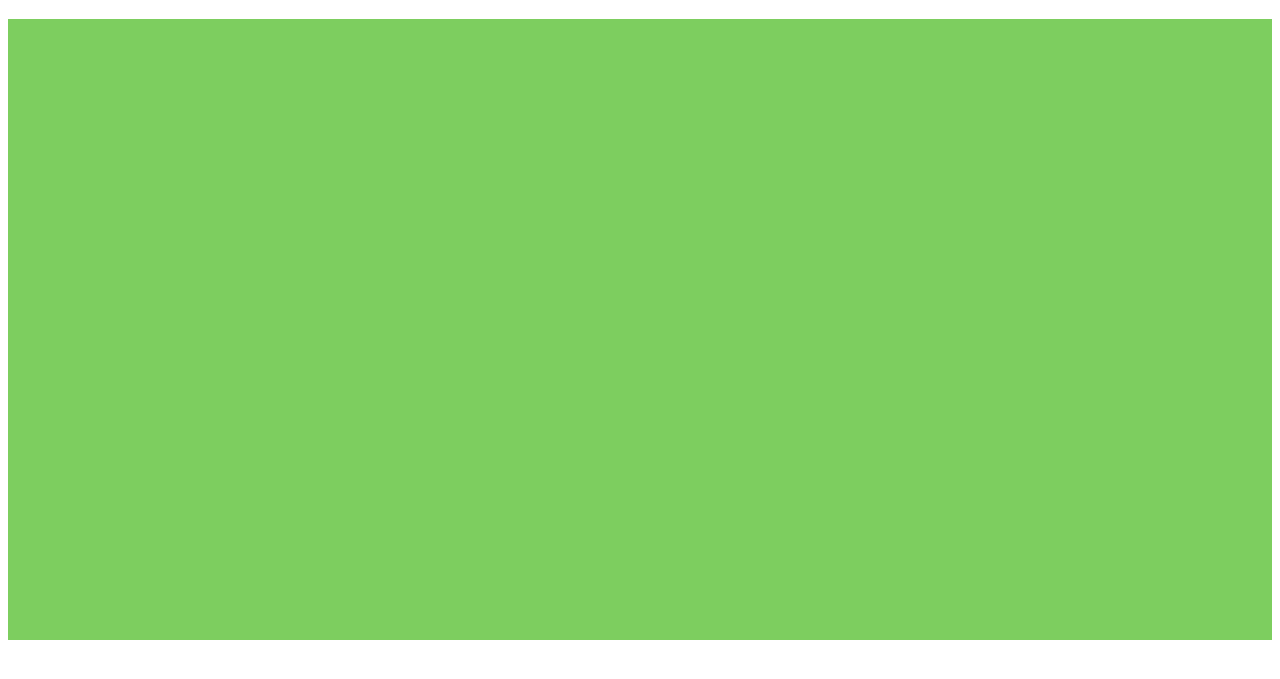
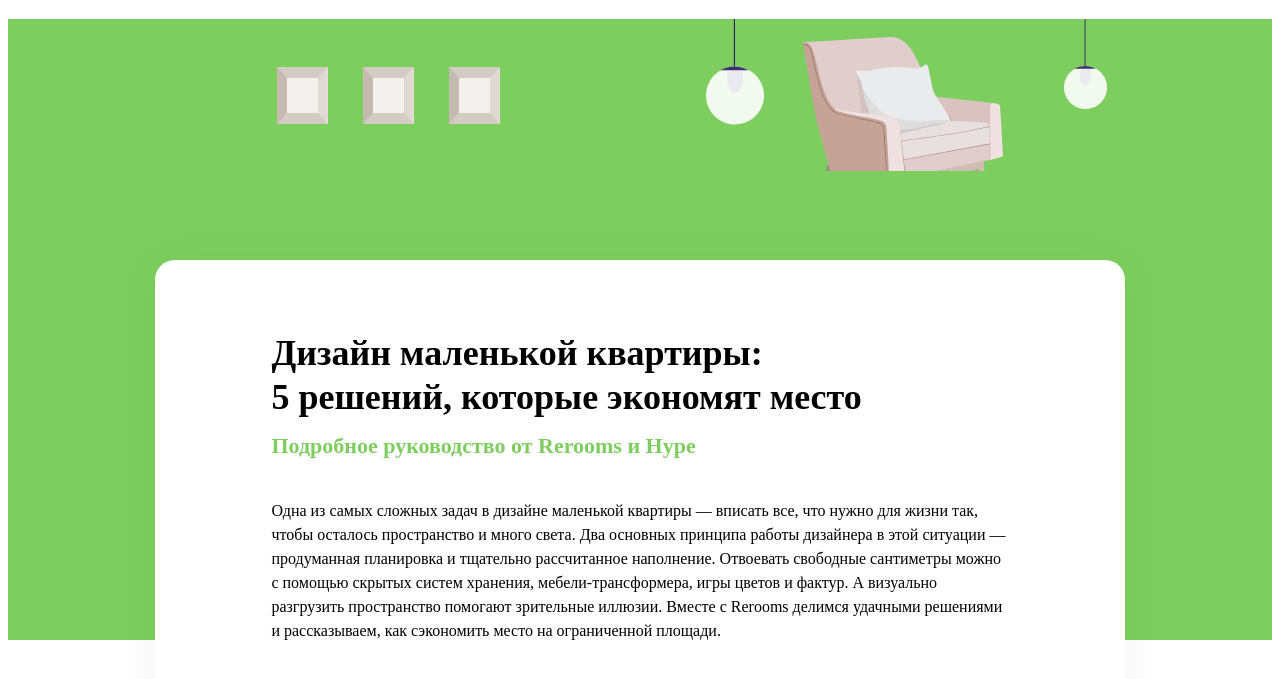
Before and after one commit to Konovaly4/hype, a website built with webpack: page src/index.html in a window 1280 px wide. Shown: the part 63-742 px from the top of the page. Built offline with nearby package versions, Linux system fonts and the light colour scheme.

Commit message:
temporary commit: main features in header and main section are ready but need to fix some bugs

```diff
--- /dev/null
+++ b/src/blocks/main/__annotation-description/main__annotation-description.scss
@@ -0,0 +1,14 @@
+@use '../../constants/colors.scss';
+@use '../../constants/fonts.scss';
+
+.main__annotation-description {
+  width: 76%;
+  text-align: left;
+  margin: 0 0 86px 0;
+  font-family: Montserrat;
+  font-style: normal;
+  font-weight: normal;
+  font-size: 16px;
+  line-height: 150%;
+  color: colors.$black;
+}
--- /dev/null
+++ b/src/blocks/main/__annotation-subtitle/main__annotation-subtitle.scss
@@ -0,0 +1,14 @@
+@use '../../constants/colors.scss';
+@use '../../constants/fonts.scss';
+
+.main__annotation-subtitle {
+  width: 76%;
+  text-align: left;
+  margin: 0 0 39px 0;
+  font-family: Montserrat;
+  font-style: normal;
+  font-weight: 600;
+  font-size: 22px;
+  line-height: 121.5%;
+  color: colors.$green;
+}
--- /dev/null
+++ b/src/blocks/main/__annotation-title/main__annotation-title.scss
@@ -0,0 +1,15 @@
+@use '../../constants/colors.scss';
+@use '../../constants/fonts.scss';
+
+.main__annotation-title {
+  width: 76%;
+  margin: 72px 0 14px;
+  padding: 0;
+  text-align: left;
+  font-family: 'Montserrat';
+  font-style: normal;
+  font-weight: bold;
+  font-size: 36px;
+  line-height: 121.5%;
+  color: colors.$black;
+}
--- /dev/null
+++ b/src/blocks/main/__annotation/main__annotation.scss
@@ -0,0 +1,20 @@
+@use '../../constants/colors.scss';
+@use '../__annotation-title/main__annotation-title.scss';
+@use '../__annotation-subtitle/main__annotation-subtitle.scss';
+@use '../__annotation-description/main__annotation-description.scss';
+
+.main__annotation {
+  width: 100%;
+  max-width: 970px;
+  margin: 0 auto;
+  padding: 0;
+  background-color: colors.$white;
+  border-radius: 20px;
+  box-shadow: 0px 4px 40px rgba(0, 0, 0, 0.05);
+  display: flex;
+  flex-direction: column;
+  justify-content: flex-start;
+  align-items: center;
+  transform: translateY(89px);
+  z-index: 1;
+}
--- /dev/null
+++ b/src/blocks/main/__button-wrapper/main__button-wrapper.scss
@@ -0,0 +1,12 @@
+@use '../__button/main__button.scss';
+
+.main__button-wrapper {
+  width: 51px;
+  height: 57px;
+  margin: 0 35px 0 0;
+  padding: 0;
+
+  &:last-of-type {
+    margin: 0;
+  }
+}
--- /dev/null
+++ b/src/blocks/main/__button/main__button.scss
@@ -0,0 +1,13 @@
+.main__button {
+  margin: 0;
+  padding: 0;
+  border: 0;
+  outline: 0;
+  width: 100%;
+  height: 100%;
+  // background-color: transparent;
+  background-image: url('../../../images/main/main-button.svg');
+  background-position: center;
+  background-size: cover;
+  background-repeat: no-repeat;
+}
--- /dev/null
+++ b/src/blocks/main/__buttons/main__buttons.scss
@@ -0,0 +1,10 @@
+@use '../__button-wrapper/main__button-wrapper.scss';
+
+.main__buttons {
+  margin: 0 0 0 21vw;
+  padding: 0;
+  display: flex;
+  justify-content: center;
+  align-items: center;
+  list-style-type: none;
+}
--- /dev/null
+++ b/src/blocks/main/__chairkit-wrapper/main__chairkit-wrapper.scss
@@ -0,0 +1,12 @@
+@use '../__light-big/main__light-big.scss';
+@use '../__image-chair/main__image-chair.scss';
+
+.main__chairkit-wrapper {
+  max-width: 400px;
+  height: 100%;
+  margin: 0 13vw 0 0;
+  display: flex;
+  justify-content: flex-start;
+  align-items: flex-start;
+  position: relative;
+}
--- /dev/null
+++ b/src/blocks/main/__image-chair/main__image-chair.scss
@@ -0,0 +1,8 @@
+.main__image-chair {
+  width: 200px;
+  height: 190px;
+  margin: 0 61px 0 0;
+  padding: 0;
+  object-fit: contain;
+  transform: translateY(13px);
+}
--- /dev/null
+++ b/src/blocks/main/__images-wrapper/main__images-wrapper.scss
@@ -0,0 +1,11 @@
+@use '../__buttons/main__buttons.scss';
+@use '../__chairkit-wrapper/main__chairkit-wrapper.scss';
+
+.main__images-wrapper {
+  width: 100%;
+  height: 176px;
+  display: flex;
+  justify-content: space-between;
+  align-items: center;
+  overflow: hidden;
+}
--- /dev/null
+++ b/src/blocks/main/__light-big/main__light-big.scss
@@ -0,0 +1,8 @@
+.main__light-big {
+  width: 59px;
+  height: 124px;
+  margin: 0 38px 0 0;
+  padding: 0;
+  object-fit: contain;
+  transform: translateY(-17px);
+}
--- a/src/blocks/main/main.scss
+++ b/src/blocks/main/main.scss
@@ -1,4 +1,6 @@
 @use '../constants/colors.scss';
+@use './__images-wrapper/main__images-wrapper.scss';
+@use './__annotation/main__annotation.scss';
 
 .main {
   width: 100%;
--- a/src/blocks/root/root.scss
+++ b/src/blocks/root/root.scss
@@ -4,6 +4,7 @@
   color: colors.$white;
   width: 100%;
   max-width: 1440px;
+  margin: 0 auto;
   display: flex;
   flex-direction: column;
   justify-content: center;
--- a/src/index.html
+++ b/src/index.html
@@ -14,7 +14,30 @@
       <img src="<%=require('./images/header/title.svg')%>" alt="header-title" class="header__title">
     </section>
     <section class="main">
-
+      <article class="main__images-wrapper">
+        <ul class="main__buttons">
+          <li class="main__button-wrapper">
+            <button class="main__button"></button>
+          </li>
+          <li class="main__button-wrapper">
+            <button class="main__button"></button>
+          </li>
+          <li class="main__button-wrapper">
+            <button class="main__button"></button>
+          </li>
+        </ul>
+        <div class="main__chairkit-wrapper">
+          <img src="<%=require('./images/main/main-light-big.svg')%>" alt="light-big" class="main__light-big">
+          <img src="<%=require('./images/main/main-chair.svg')%>" alt="chair" class="main__image-chair">
+          <img src="<%=require('./images/main/main-light-small.svg')%>" alt="light-small" class="main__light-small">
+        </div>
+      </article>
+      <article class="main__annotation">
+        <h2 class="main__annotation-title">Дизайн маленькой квартиры:<br>5 решений, которые экономят место</h2>
+        <p class="main__annotation-subtitle">Подробное руководство от Rerooms и Hype</p>
+        <p class="main__annotation-description">Одна из самых сложных задач в дизайне маленькой квартиры — вписать все, что нужно для жизни так, чтобы осталось пространство и много света. Два основных принципа работы дизайнера в этой ситуации — продуманная планировка и тщательно рассчитанное наполнение. Отвоевать свободные сантиметры можно с помощью скрытых систем хранения, мебели-трансформера, игры цветов и фактур.
+          А визуально разгрузить пространство помогают зрительные иллюзии. Вместе с Rerooms делимся удачными решениями и рассказываем, как сэкономить место на ограниченной площади.</p>
+      </article>
     </section>
   </div>
   <script src="<%= htmlWebpackPlugin.files.js %>"></script>
--- a/webpack.config.js
+++ b/webpack.config.js
@@ -33,7 +33,7 @@ module.exports = {
         test: /\.s[ac]ss$/i,
         use: [
           MiniCssExtractPlugin.loader,
-          "css-loader",
+          { loader: 'css-loader', options: { url: false } },
           "postcss-loader",
           "sass-loader",
         ],
@@ -41,14 +41,14 @@ module.exports = {
     ],
   },
   plugins: [
-    new MiniCssExtractPlugin({
-        filename: 'style.[contenthash].css'
-    }),
     new HtmlWebpackPlugin({
       inject: false,
       template: './src/index.html',
       filename: 'index.html'
     }),
     new CleanWebpackPlugin(),
+    new MiniCssExtractPlugin({
+      filename: 'style.[contenthash].css'
+  }),
   ]
 }
```
Also changed, not shown: src/blocks/constants/fonts.scss (added), src/images/main/main-button.svg (added), src/images/main/main-chair.svg (added), src/images/main/main-light-big.svg (added), src/images/main/main-light-small.svg (added).
